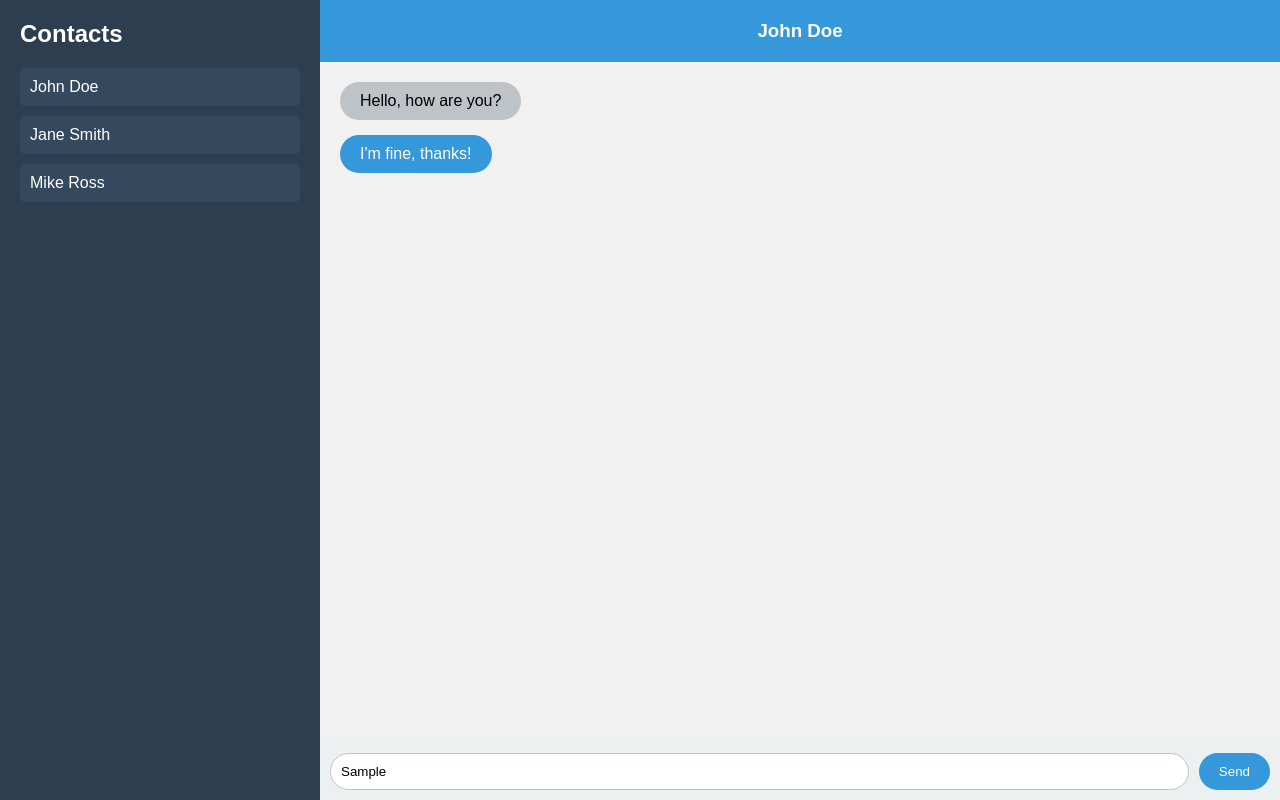
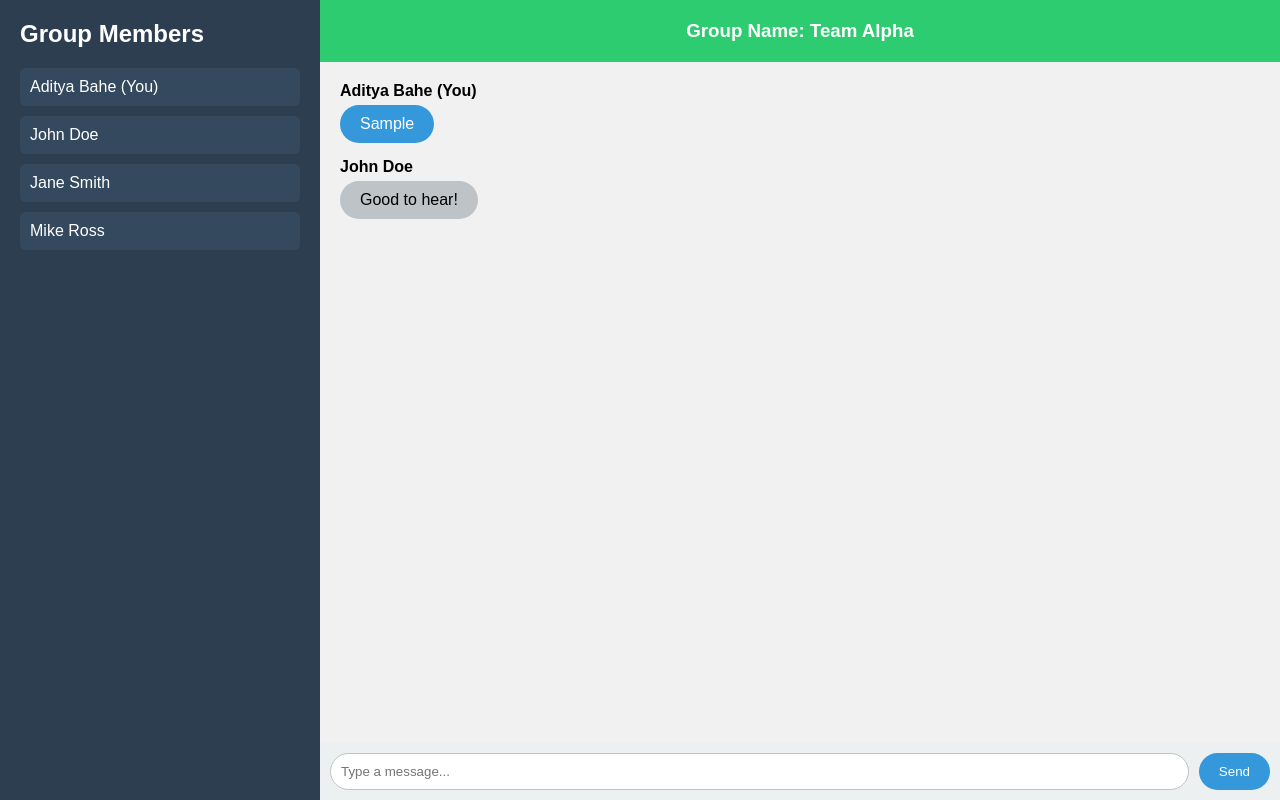
Before and after one commit to Adibahe/mutter-client, a plain HTML site: page messaging page/messaging page.html in a window 1280 px wide. Both pictures are taken after typing "Sample" into the empty fields and a click on the button "Send". Drawn offline with Linux system fonts and the light colour scheme.

Commit message:
modified the messaging page , ADDED: some more functionalities

```diff
--- a/messaging page/messaging page.css
+++ b/messaging page/messaging page.css
@@ -45,7 +45,7 @@ body, html {
     background-color: #1abc9c;
 }
 
-/* Chat Window Styling */
+/* Main Chat Window Styling */
 .chat-window {
     display: flex;
     flex-direction: column;
@@ -53,9 +53,9 @@ body, html {
     background-color: #ecf0f1;
 }
 
-/* Chat Header */
-.chat-header {
-    background-color: #3498db;
+/* Group Header */
+.group-header {
+    background-color: #2ecc71;
     color: white;
     padding: 20px;
     text-align: center;
@@ -67,6 +67,12 @@ body, html {
     padding: 20px;
     overflow-y: auto;
     background-color: #f1f1f1;
+}
+
+/* Sender Label */
+.sender {
+    font-weight: bold;
+    margin-bottom: 5px;
 }
 
 /* Individual Messages */
--- a/messaging page/messaging page.html
+++ b/messaging page/messaging page.html
@@ -3,15 +3,16 @@
 <head>
     <meta charset="UTF-8">
     <meta name="viewport" content="width=device-width, initial-scale=1.0">
-    <title>Chat Application</title>
+    <title>Group Chat</title>
     <link rel="stylesheet" href="messaging page.css">
 </head>
 <body>
     <div class="chat-app">
-        <!-- Sidebar (Contacts or Channels) -->
+        <!-- Sidebar (Members) -->
         <div class="sidebar">
-            <h2>Contacts</h2>
+            <h2>Group Members</h2>
             <ul>
+                <li>Aditya Bahe (You)</li>
                 <li>John Doe</li>
                 <li>Jane Smith</li>
                 <li>Mike Ross</li>
@@ -20,21 +21,89 @@
 
         <!-- Main Chat Window -->
         <div class="chat-window">
-            <div class="chat-header">
-                <h3>John Doe</h3>
+            <!-- Group Name -->
+            <div class="group-header">
+                <h3>Group Name: Team Alpha</h3>
             </div>
 
-            <div class="chat-messages">
-                <div class="message from-them">Hello, how are you?</div>
-                <div class="message from-me">I'm fine, thanks!</div>
+            <div class="chat-messages" id="chat-messages">
+                <!-- Chat Messages will be added here dynamically -->
             </div>
 
             <!-- Message Input -->
             <div class="chat-input">
-                <input type="text" placeholder="Type a message..." />
-                <button>Send</button>
+                <input type="text" id="message-input" placeholder="Type a message..." />
+                <button onclick="sendMessage()">Send</button>
             </div>
         </div>
     </div>
+
+    <script>
+        // Function to handle sending messages
+        function sendMessage() {
+            const messageInput = document.getElementById('message-input');
+            const messageText = messageInput.value.trim();
+
+            if (messageText !== "") {
+                // Call function to add the message with 'You' as the sender
+                addMessage('Aditya Bahe (You)', messageText, 'from-me');
+
+                // Clear the input field
+                messageInput.value = '';
+
+                // Simulate receiving a message from a group member after 1 second
+                setTimeout(() => {
+                    receiveMessage();
+                }, 1000);
+            }
+        }
+
+        // Function to receive a message from other users
+        function receiveMessage() {
+            const groupMembers = ['John Doe', 'Jane Smith', 'Mike Ross'];
+            const randomMember = groupMembers[Math.floor(Math.random() * groupMembers.length)];
+            const responses = ['Hello!', 'How are you?', 'Good to hear!', 'What’s up?', 'See you soon!'];
+            const randomResponse = responses[Math.floor(Math.random() * responses.length)];
+
+            // Add received message with sender's name
+            addMessage(randomMember, randomResponse, 'from-them');
+        }
+
+        // Function to add a message with a sender's name
+        function addMessage(sender, messageText, className) {
+            const chatMessages = document.getElementById('chat-messages');
+
+            // Create a sender label
+            const senderLabel = document.createElement('div');
+            senderLabel.classList.add('sender');
+            senderLabel.textContent = sender;
+
+            // Create a message div
+            const messageDiv = document.createElement('div');
+            messageDiv.classList.add('message', className);
+            messageDiv.textContent = messageText;
+
+            // Append the sender label and message to the chat area
+            chatMessages.appendChild(senderLabel);
+            chatMessages.appendChild(messageDiv);
+
+            // Auto-scroll to the bottom
+            chatMessages.scrollTop = chatMessages.scrollHeight;
+        }
+
+        // Add an event listener to detect Enter key press
+        document.getElementById('message-input').addEventListener('keydown', function(event) {
+            if (event.key === 'Enter') {
+                event.preventDefault(); // Prevent newline in the input
+                sendMessage(); // Send message
+            }
+        });
+
+        // Auto scroll to the latest message on page load
+        window.onload = function() {
+            const chatMessages = document.getElementById('chat-messages');
+            chatMessages.scrollTop = chatMessages.scrollHeight;
+        };
+    </script>
 </body>
 </html>
```
